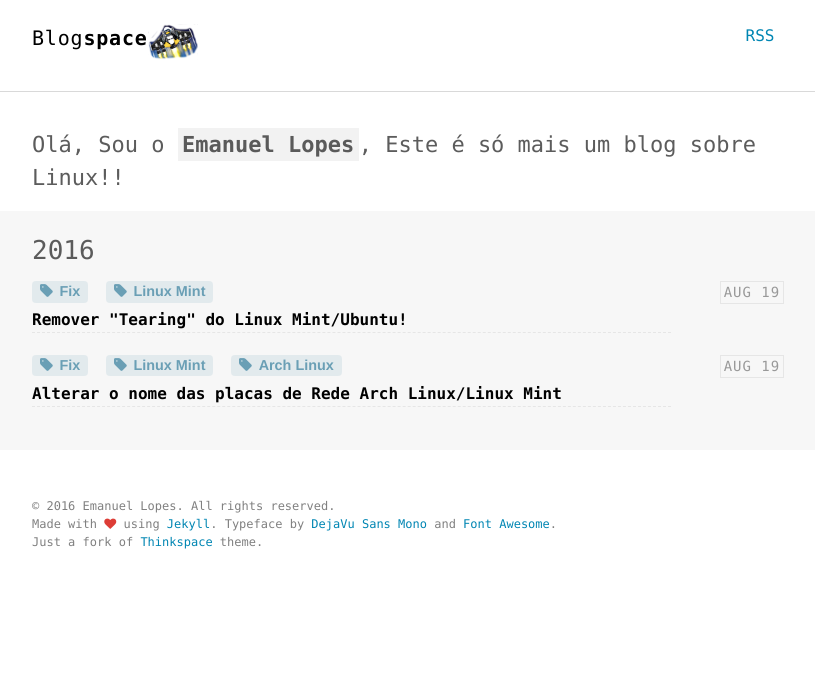
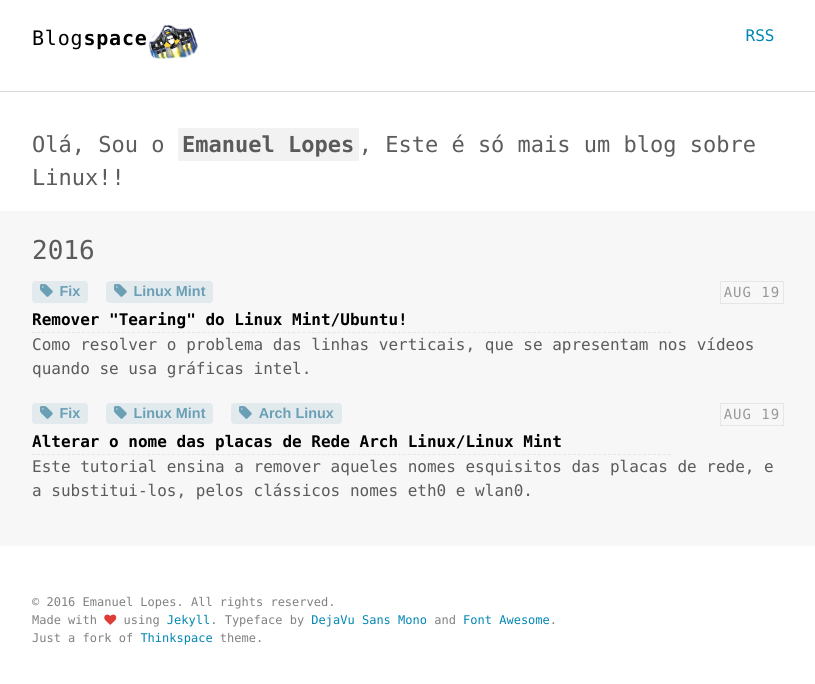
Before and after one commit to emanuellopes/emanuellopes.github.io, a Jekyll site: the page built from index.html, in a window 1280 px wide. Shown: the top 684 px of the page, without its empty margins (232-1047 px from the left). Built offline with Jekyll 4.4.1, drawn with Linux system fonts in a browser that asks for light colours.

Commit message:
Post placas de rede!

```diff
--- a/_posts/2016-08-19-Alterar_nomes_das_placas_de_rede.md
+++ b/_posts/2016-08-19-Alterar_nomes_das_placas_de_rede.md
@@ -16,7 +16,7 @@
 
 No meu caso já tenho os nomes corretos!
 
-Primeiro obte-mos o endereço mac das placas.
+Primeiro obtêm-se o endereço mac das placas.
 
 <i class="fa fa-terminal" aria-hidden="true">Terminal</i>
 
@@ -26,7 +26,7 @@
 
 ![Terminal](/assets/images/2016_08_19-terminal_placas__rede.jpg)
 
-Criamos um novo ficheiro, com as linhas em baixo, mas com o endereço mac que foi obtido anteriormente
+Criamos um novo ficheiro, com as linhas em baixo, mas com o endereço mac que foi obtido anteriormente.
 eth0 - ethernet
 wlan0 - wireless
 
@@ -41,4 +41,4 @@
 SUBSYSTEM=="net", ACTION=="add", ATTR{address}=="6c:71:d9:8a:1b:01", NAME="wlan0"
 ~~~
 
-Reiniciamos o pc, e fica o problema resolvido!
+Reiniciamos o pc e o problema fica resolvido!
--- a/_posts/2016-08-19-Remover_tearing_linuxMint.md
+++ b/_posts/2016-08-19-Remover_tearing_linuxMint.md
@@ -1,7 +1,7 @@
 ---
 layout: post
 title: "Remover \"Tearing\" do Linux Mint/Ubuntu!"
-description: "Como resolver o problema das linhas verticais, que se apresentam nos vídeos nas placas gráficas intel."
+description: "Como resolver o problema das linhas verticais, que se apresentam nos vídeos quando se usa gráficas intel."
 tags: [Fix, Linux Mint]
 ---
 
--- a/index.html
+++ b/index.html
@@ -29,6 +29,7 @@
             <a class="post-tag">{{tag}}</a>
         {% endfor %}
         <div class="article-title"><a class="post-link" href="{{ post.url | prepend: site.baseurl }}">{{ post.title }}</a></div>
+        <p>{{post.description}}</p>
       </article>
     {% endfor %}
   </div>
```
